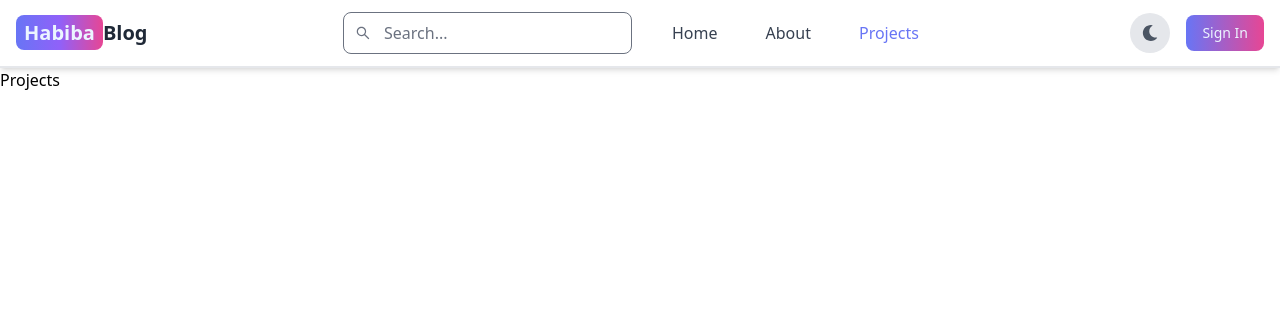
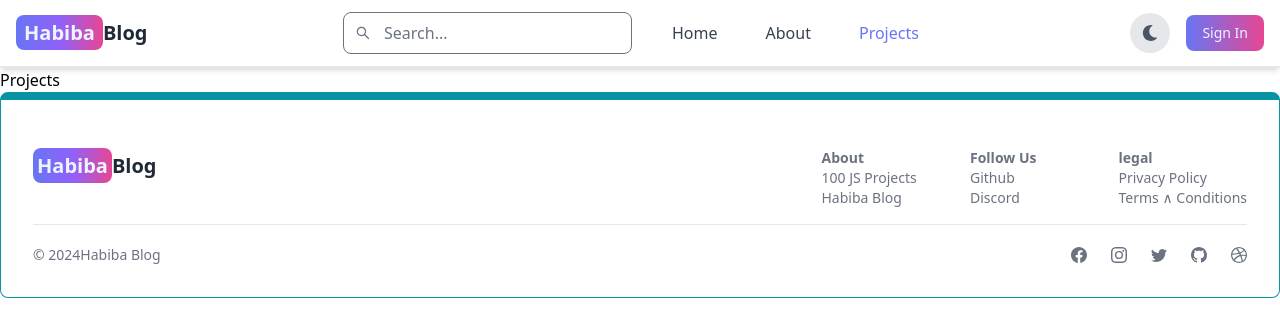
Before and after one commit to habiba13amasha/BlogProject, a React (Vite) app in the folder client/: page /projects in a window 1280 px wide. Shown: the top 336 px of the page. Built offline with nearby package versions, Linux system fonts and the light colour scheme.

Commit message:
create footer component

```diff
--- a/client/src/App.jsx
+++ b/client/src/App.jsx
@@ -6,6 +6,7 @@
 import SignUp from "./pages/SignUp"
 import Projects from "./pages/Projects"
 import Header from './components/Header'
+import FooterCom from './components/FooterCom'
 export default function App() {
   return (
   <>
@@ -19,6 +20,7 @@
     <Route path='/sign-up' element={<SignUp/>}/>
     <Route path='/projects' element={<Projects/>}/>
    </Routes>
+   <FooterCom/>
   </BrowserRouter>
   </>
   )
--- /dev/null
+++ b/client/src/components/FooterCom.jsx
@@ -0,0 +1,67 @@
+import { Footer } from "flowbite-react"
+import { Link } from "react-router-dom"
+import {BsDribbble, BsFacebook, BsGithub, BsInstagram, BsTwitter} from "react-icons/bs"
+export default function FooterCom() {
+  return (
+    <Footer container className="border border-t-8 border-teal-500 p-8">
+      <div className="w-full max-w-7xl mx-auto ">
+        <div className="grid w-full justify-between sm:flex md:grid-cols-1 mb-4">
+          <div className="mt-5">
+            <Link to="/" className="text-lg font-semibold text-gray-800 dark:text-white sm:text-xl">
+             <span className="px-1 py-1 bg-gradient-to-r from-indigo-500 via-purple-500 to-pink-500 rounded-lg text-blue-50">
+              Habiba
+             </span>
+             Blog
+            </Link>
+          </div>
+          <div className="grid grid-cols-2 gap-10 mt-4 sm:grid-cols-3 sm:gap-5 ">
+            <div >
+              <Footer.Title title="About"/>
+              <Footer.LinkGroup col>
+               <Footer.Link href="http://www.100jsproject.com" target="_blank" rel="noopener noreferrer">
+                 100 JS Projects
+               </Footer.Link>
+               <Footer.Link href="/about" target="_blank" rel="noopener noreferrer">
+                 Habiba Blog
+               </Footer.Link>
+              </Footer.LinkGroup>
+            </div>
+            <div>
+              <Footer.Title title="Follow Us"/>
+              <Footer.LinkGroup col>
+               <Footer.Link href="https://github.com/habiba13amasha" target="_blank" rel="noopener noreferrer">
+                 Github
+               </Footer.Link>
+               <Footer.Link href="#" >
+                 Discord
+               </Footer.Link>
+              </Footer.LinkGroup>
+            </div>
+            <div>
+              <Footer.Title title="legal"/>
+              <Footer.LinkGroup col>
+               <Footer.Link href="#">
+                 Privacy Policy
+               </Footer.Link>
+               <Footer.Link href="#" >
+                Terms &and; Conditions
+               </Footer.Link>
+              </Footer.LinkGroup>
+            </div>
+          </div>
+        </div>
+        <Footer.Divider/>
+        <div className="w-full sm:flex sm:items-center sm:justify-between mt-5">
+          <Footer.Copyright href="#" by="Habiba Blog" year={new Date().getFullYear()}/>
+          <div className="flex gap-6 mt-5 sm:mt-0 sm:justify-center">
+            <Footer.Icon href="#" icon={BsFacebook}/>
+            <Footer.Icon href="#" icon={BsInstagram}/>
+            <Footer.Icon href="#" icon={BsTwitter}/>
+            <Footer.Icon href="https://github.com/habiba13amasha" icon={BsGithub}/>
+            <Footer.Icon href="#" icon={BsDribbble}/>
+          </div>
+        </div>
+      </div>
+    </Footer>
+  )
+}
```
